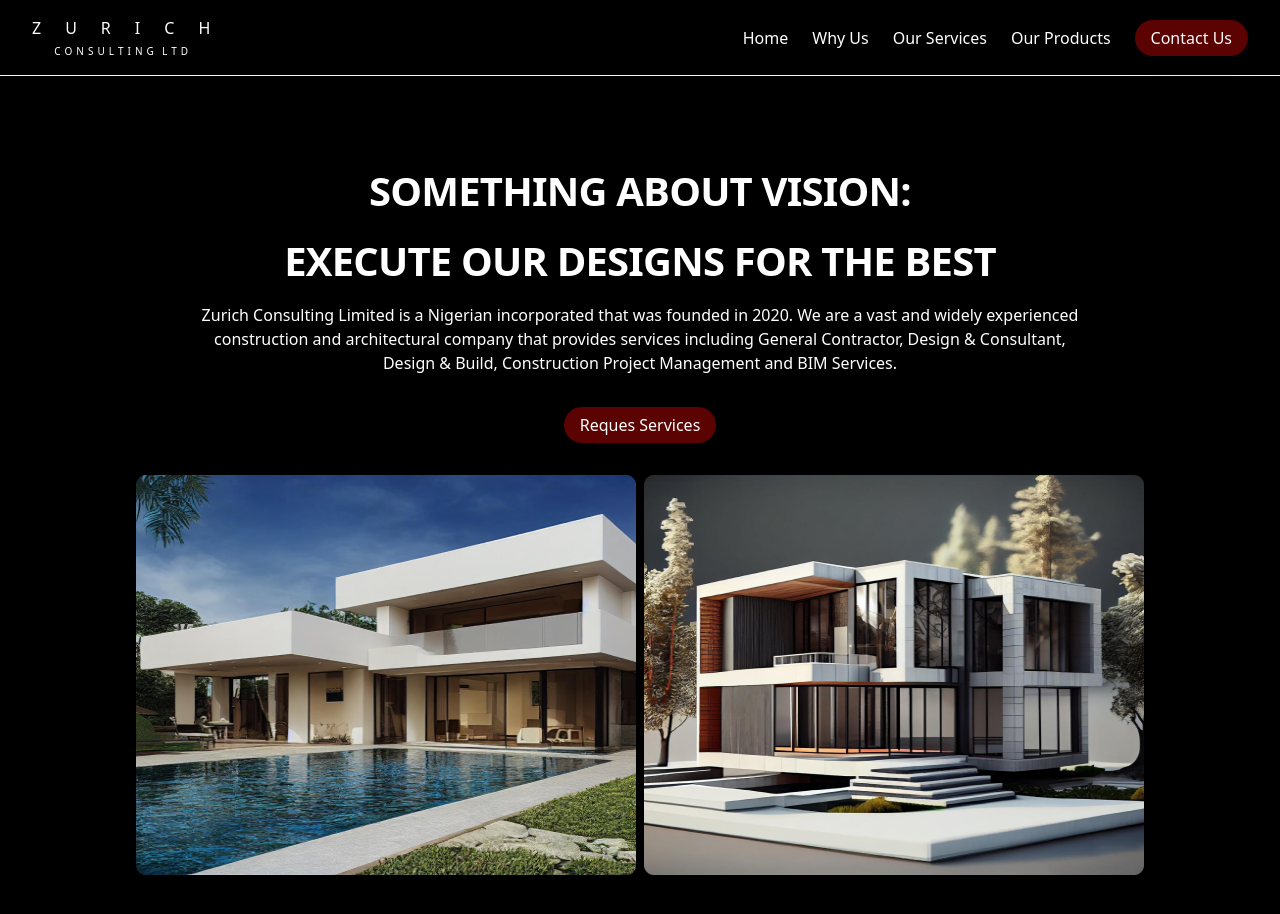
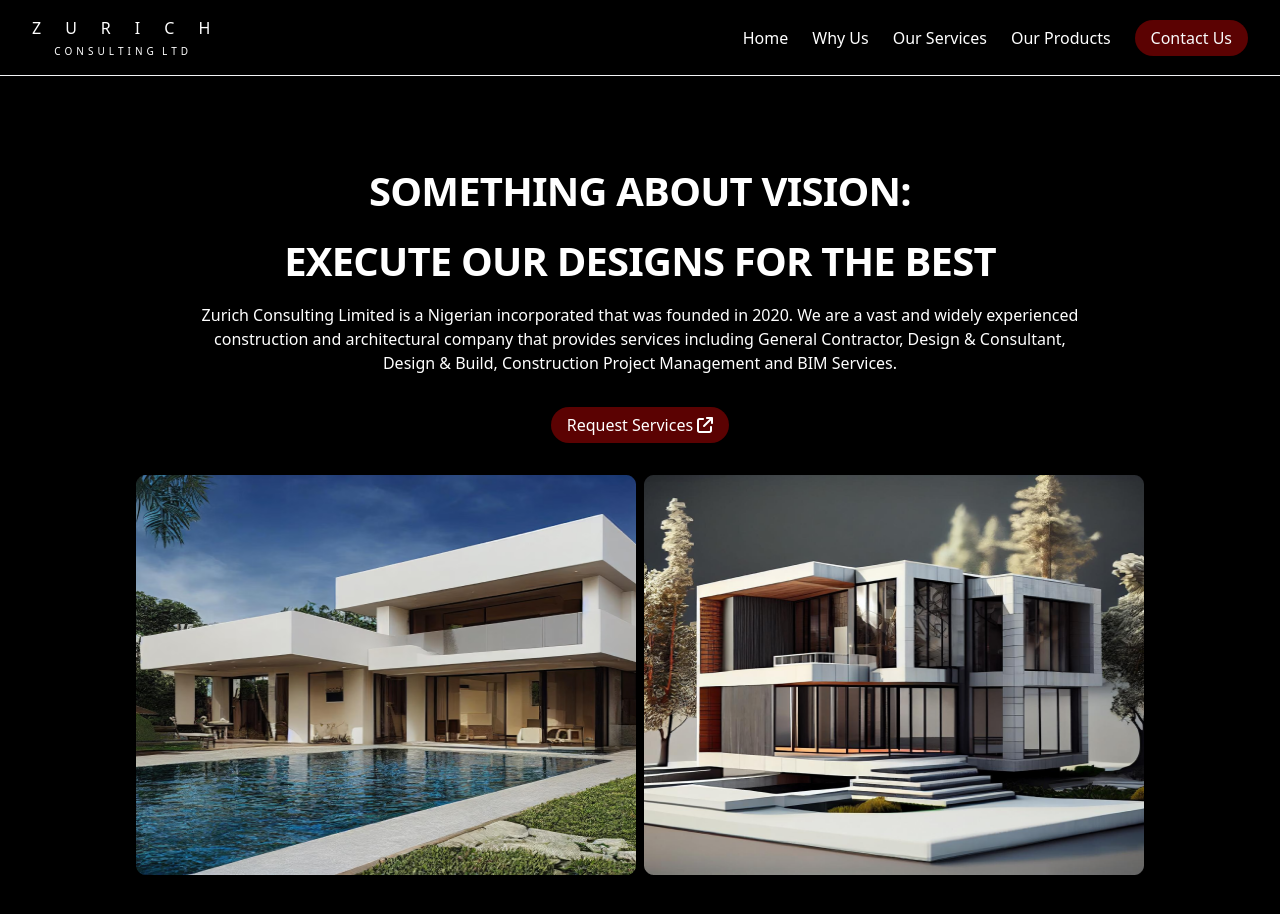
Before and after one commit to Othniel2471/zurich_portfolio, a React (Vite) app: page / in a window 1280 px wide. Shown: the top 914 px of the page. Built offline with nearby package versions, Linux system fonts and the light colour scheme.

Commit message:
complete home page

```diff
--- a/src/pages/HomePage.jsx
+++ b/src/pages/HomePage.jsx
@@ -2,6 +2,8 @@
 import { NavLink } from "react-router-dom";
 import Hero1 from "../assets/imgs/Photo.png";
 import Hero2 from "../assets/imgs/Photo2.png";
+import { FontAwesomeIcon } from "@fortawesome/react-fontawesome";
+import { faArrowUpRightFromSquare } from "@fortawesome/free-solid-svg-icons";
 
 const HomePage = () => {
   return (
@@ -28,7 +30,8 @@
             <div className="grid place-items-center">
               <Button>
                 <NavLink to="/contact" className="text-white">
-                  Reques Services
+                  Request Services{" "}
+                  <FontAwesomeIcon icon={faArrowUpRightFromSquare} />
                 </NavLink>
               </Button>
             </div>
```
